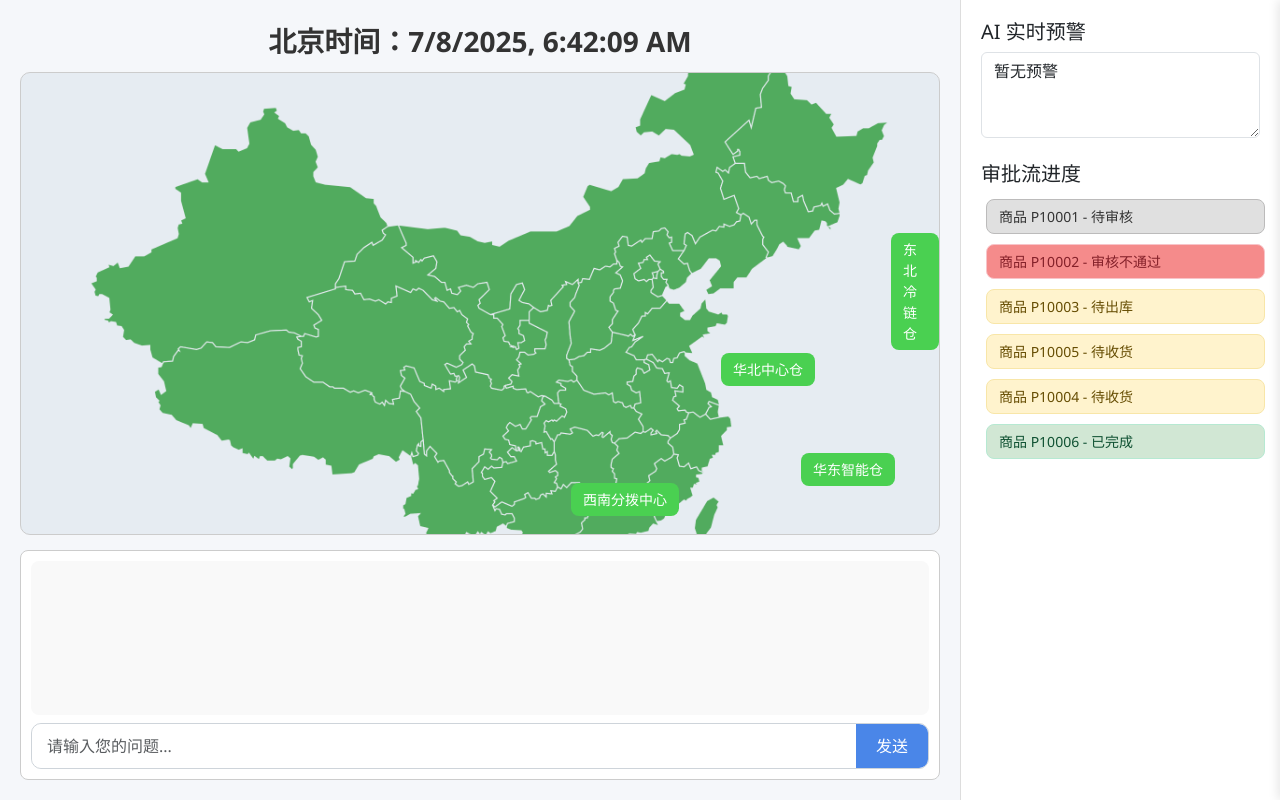
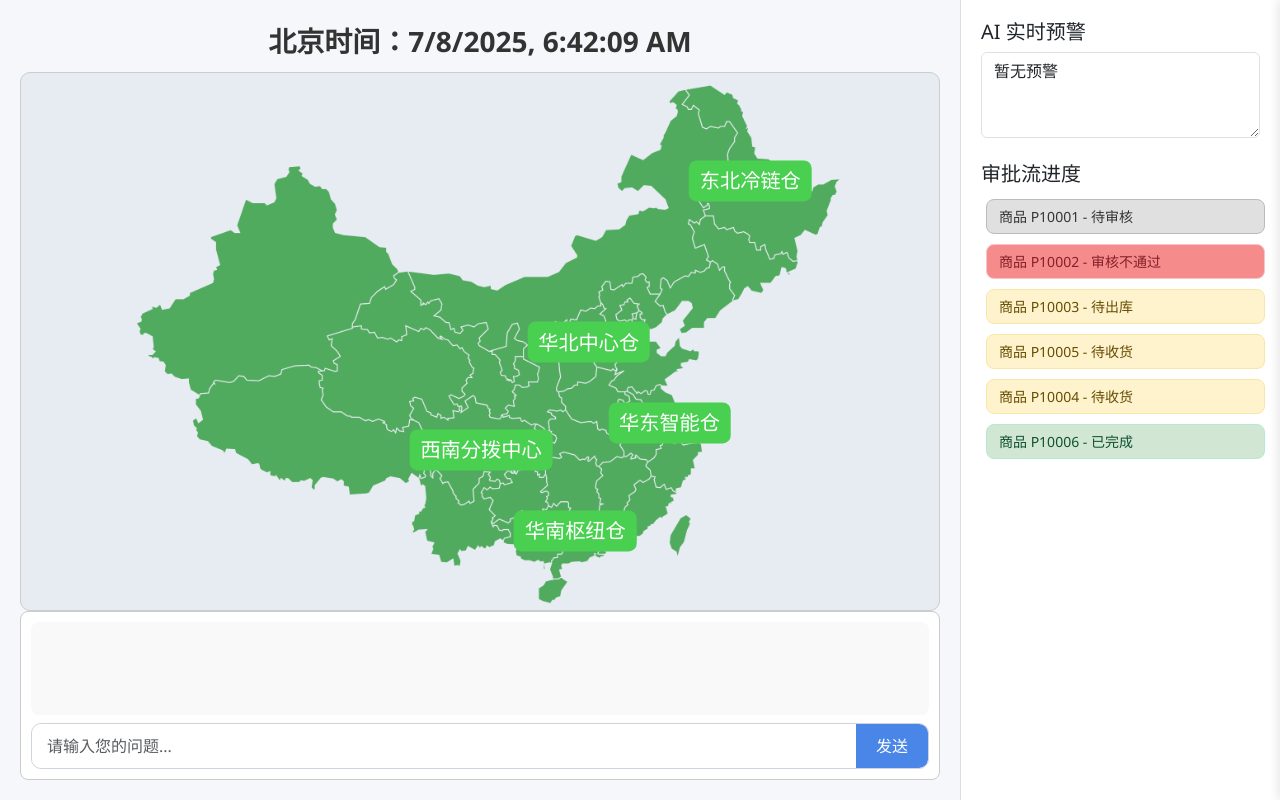
Before and after one commit to my171/JTSPGL, a Vue app in the folder front/JTSPGL-web/: page / in a window 1280 px wide. Built offline with nearby package versions, Linux system fonts and the light colour scheme.

Commit message:
修正Map在缩放过程中的表现

```diff
--- a/front/JTSPGL-web/src/components/WarehouseMap.vue
+++ b/front/JTSPGL-web/src/components/WarehouseMap.vue
@@ -1,27 +1,115 @@
 <template>
+  <div class="map-container" ref="mapContainer">
     <div class="map-area">
       <div
         v-for="warehouse in warehouses"
         :key="warehouse.id"
         class="warehouse"
-      :style="{ top: warehouse.top, left: warehouse.left }"
+        :style="warehouse.style"
         @click="showWarehouse(warehouse.id, warehouse.name)"
       >
         {{ warehouse.name }}
       </div>
     </div>
+  </div>
 </template>
 
 <script setup>
+import { ref, onMounted, onBeforeUnmount } from 'vue';
+
 const emit = defineEmits(['show-warehouse']);
+const mapContainer = ref(null);
 
-const warehouses = [
-  { id: 'WH001', name: '华北中心仓', top: '280px', left: '700px' },
-  { id: 'WH002', name: '华东智能仓', top: '380px', left: '780px' },
-  { id: 'WH003', name: '华南枢纽仓', top: '505px', left: '680px' },
-  { id: 'WH004', name: '西南分拨中心', top: '410px', left: '550px' },
-  { id: 'WH005', name: '东北冷链仓', top: '160px', left: '870px' }
-];
+// 仓库数据
+const warehouses = ref([
+  { id: 'WH001', name: '华北中心仓', style: {} },
+  { id: 'WH002', name: '华东智能仓', style: {} },
+  { id: 'WH003', name: '华南枢纽仓', style: {} },
+  { id: 'WH004', name: '西南分拨中心', style: {} },
+  { id: 'WH005', name: '东北冷链仓', style: {} }
+]);
+
+const warehousePositions = ref([
+  { id: 'WH001', name: '华北中心仓', x: 0.2, y: 0 },
+  { id: 'WH002', name: '华东智能仓', x: 0.35, y: 0.15 },
+  { id: 'WH003', name: '华南枢纽仓', x: 0.175, y: 0.35 },
+  { id: 'WH004', name: '西南分拨中心', x: 0, y: 0.2 },
+  { id: 'WH005', name: '东北冷链仓', x: 0.5, y: -0.3 }
+]);
+
+// 计算按钮位置
+const calculatePositions = () => {
+  if (!mapContainer.value) return;
+
+  const containerRect = mapContainer.value.getBoundingClientRect();
+  const containerWidth = containerRect.width;
+  const containerHeight = containerRect.height;
+
+  // 为每个仓库计算位置
+  warehouses.value = warehousePositions.value.map(warehouse => {
+    // 计算特殊定位公式：left = 容器高度*25% + 容器宽度*50%
+    const left = containerWidth * 0.5 + containerHeight * warehouse.x;
+
+    // 你可以为每个仓库设置不同的top值，这里示例使用固定值
+    const top = containerHeight * (0.5 + warehouse.y); // 示例值，可以调整
+
+    return {
+      ...warehouse,
+      style: {
+        left: `${left}px`,
+        top: `${top}px`,
+        transform: 'translate(-50%, -50%)' // 使按钮中心对准定位点
+      }
+    };
+  });
+};
+
+const baseFontSize = 7.5; // 基础字体大小(px)
+const basePadding = 2;   // 基础内边距(px)
+
+const calculateSizes = () => {
+  if (!mapContainer.value) return;
+
+  const containerHeight = mapContainer.value.clientHeight;
+  const scale = containerHeight / 200; // 1200是设计时的基准宽度
+
+  warehouses.value = warehouses.value.map(wh => ({
+    ...wh,
+    style: {
+      ...wh.style,
+      fontSize: `${baseFontSize * scale}px`,
+      padding: `${basePadding * scale}px ${basePadding * 2 * scale}px`
+    }
+  }));
+};
+
+
+// 使用ResizeObserver监听尺寸变化
+let resizeObserver;
+let resizeObserver2;
+onMounted(() => {
+  calculatePositions();
+  calculateSizes();
+  resizeObserver = new ResizeObserver(calculatePositions);
+  resizeObserver2 = new ResizeObserver(calculateSizes);
+  if (mapContainer.value) {
+    resizeObserver.observe(mapContainer.value);
+    resizeObserver2.observe(mapContainer.value);
+  }
+  window.addEventListener('resize', calculateSizes);
+  window.addEventListener('resize', calculatePositions);
+});
+
+onBeforeUnmount(() => {
+  if (resizeObserver) {
+    resizeObserver.disconnect();
+  }
+  if (resizeObserver2) {
+    resizeObserver2.disconnect();
+  }
+  window.removeEventListener('resize', calculateSizes);
+  window.removeEventListener('resize', calculatePositions);
+});
 
 const showWarehouse = (id, name) => {
   emit('show-warehouse', id, name);
@@ -29,15 +117,23 @@ const showWarehouse = (id, name) => {
 </script>
 
 <style scoped>
+.map-container {
+  width: 100%;
+  height: 100%;
+  position: relative;
+}
+
 .map-area {
-  flex: 1;
+  position: absolute;
+  top: 0;
+  left: 0;
+  width: 100%;
+  height: 100%;
   background-color: #e6ecf2;
   border: 1px solid #ccc;
   border-radius: 10px;
-  position: relative;
-  margin-bottom: 15px;
   background-image: url('@images/MapImg.png');
-  background-size: 820px  600px;
+  background-size: contain;
   background-repeat: no-repeat;
   background-position: center;
 }
@@ -51,10 +147,11 @@ const showWarehouse = (id, name) => {
   background-color: #4ad051;
   color: white;
   font-size: 14px;
+  white-space: nowrap;
 }
 
 .warehouse:hover {
   background-color: #54ea5b;
-  transform: scale(1.05);
+  transform: translate(-50%, -50%) scale(1.05);
 }
 </style>
```
Also changed, not shown: 2 other files (tests, documents, lock files or other folders). Lines whose indentation alone changed are shown as unchanged.
